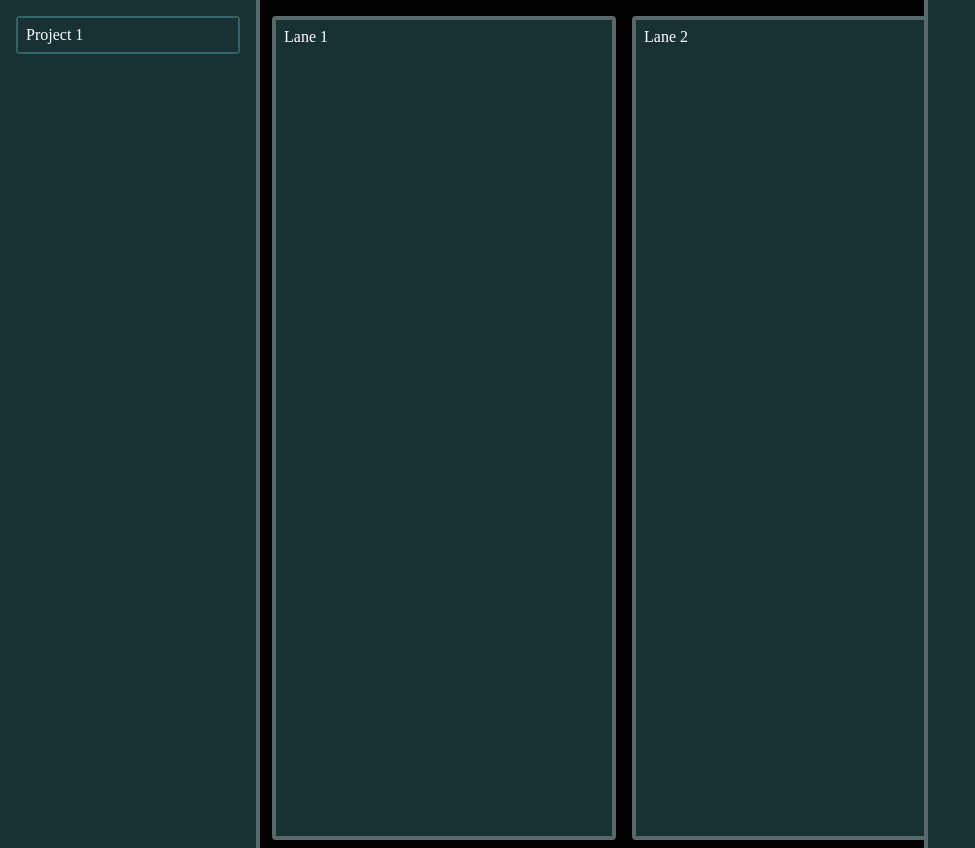
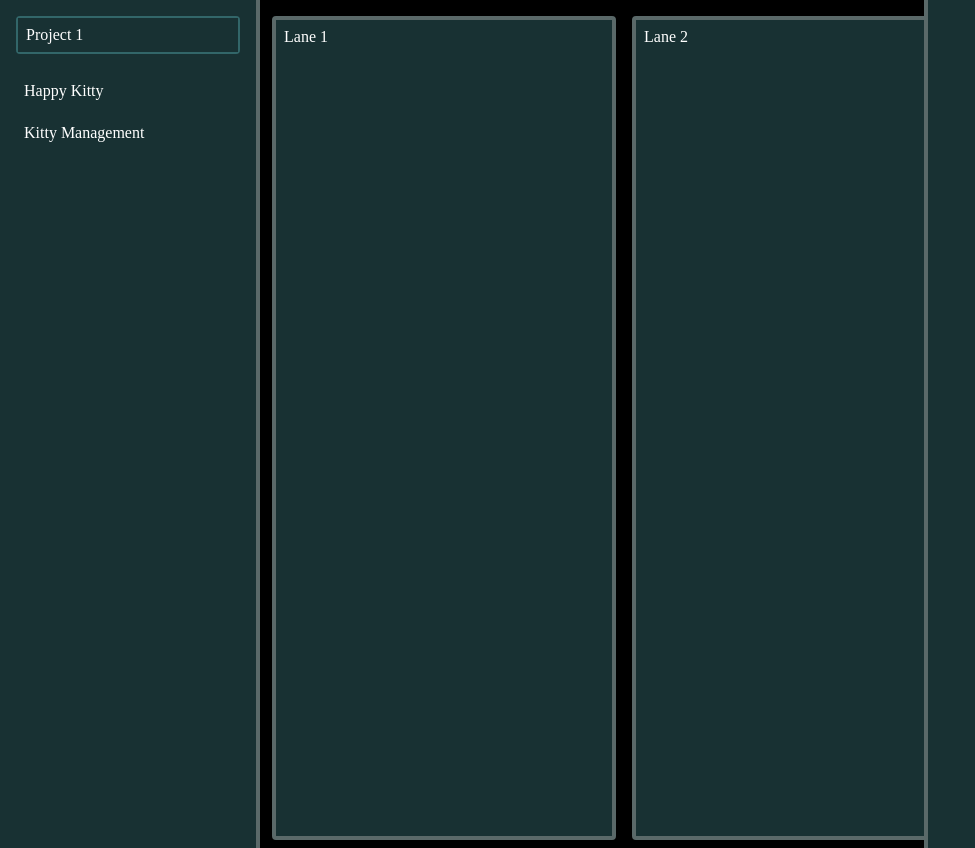
Before and after one commit to ZweiTinte/tickets-on-rails-frontend, a Vue app: page / in a window 1280 px wide. Shown: the top 848 px of the page, without its empty margins (0-975 px from the left). Built offline with nearby package versions, Linux system fonts and the light colour scheme.

Commit message:
dropdown elements list

```diff
--- a/src/assets/styles/main.scss
+++ b/src/assets/styles/main.scss
@@ -73,3 +73,20 @@ body {
 .dropdownWrapper {
   position: relative;
 }
+
+ul {
+  list-style-type: none;
+  padding-left: 0;
+}
+
+li {
+  color: $white;
+  padding-top: 0.75rem;
+  padding-bottom: 0.75rem;
+  padding-left: 0.5rem;
+  cursor: pointer;
+  &:hover {
+    border-bottom: 0.15rem solid $defaultHover;
+    padding-bottom: 0.6rem;
+  }
+}
--- a/src/components/DropdownMenu.vue
+++ b/src/components/DropdownMenu.vue
@@ -1,5 +1,5 @@
 <template>
-  <div :class="dropdownStyle" ref="{ref}">
+  <div :class="dropdownStyle" @focusout="handleFocusOut" tabindex="0">
     <div class="dropdown" v-on:click="setOpen(!open)">{{ selected }}</div>
     <div v-if="open">
       <div
@@ -34,6 +34,9 @@ export default defineComponent({
     };
   },
   methods: {
+    handleFocusOut() {
+      this.setOpen(false);
+    },
     setOpen(openState: boolean) {
       this.open = openState;
       this.dropdownStyle = `colLayout dropdownBorder ${
@@ -41,7 +44,6 @@ export default defineComponent({
       }`;
     },
     onClick(item: string) {
-      console.log(item);
       this.selectedItem = (
         this.dropdownItems as Array<{ id: number; value: string }>
       ).filter(function (i) {
--- a/src/components/LeftSidebar.vue
+++ b/src/components/LeftSidebar.vue
@@ -3,14 +3,20 @@
     <div class="dropdownWrapper">
       <DropdownMenu
         @itemSlected="setItem"
-        :dropdownItem="selectedProject"
+        :dropdownItem="selectedProject.value"
         :dropdownData="projectList"
       ></DropdownMenu>
+      <ul>
+        <li v-for="board in selectedProject.boards" :key="board">
+          {{ board }}
+        </li>
+      </ul>
     </div>
   </div>
 </template>
 
 <script lang="ts">
+import { mockProjects } from "@/projects";
 import { defineComponent } from "vue";
 import DropdownMenu from "./DropdownMenu.vue";
 
@@ -18,16 +24,21 @@ export default defineComponent({
   components: { DropdownMenu },
   data() {
     return {
-      selectedProject: "Project 1",
-      projectList: [
-        { id: 1, value: "Project 1" },
-        { id: 2, value: "Project 2" },
-      ],
+      selectedProject: mockProjects[0],
+      projectList: mockProjects,
     };
   },
   methods: {
     setItem(item: string) {
-      this.selectedProject = item;
+      this.selectedProject = (
+        this.projectList as Array<{
+          id: number;
+          value: string;
+          boards: string[];
+        }>
+      ).filter(function (i) {
+        return i.value === item;
+      })[0];
     },
   },
 });
--- /dev/null
+++ b/src/projects.tsx
@@ -0,0 +1,4 @@
+export const mockProjects = [
+  { id: 1, value: "Project 1", boards: ["Happy Kitty", "Kitty Management"] },
+  { id: 2, value: "Project 2", boards: ["Serious Business", "Happy Fun Time"] },
+];
```
